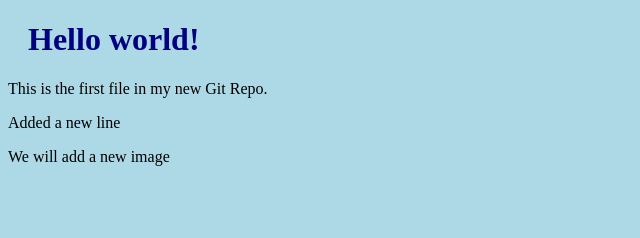
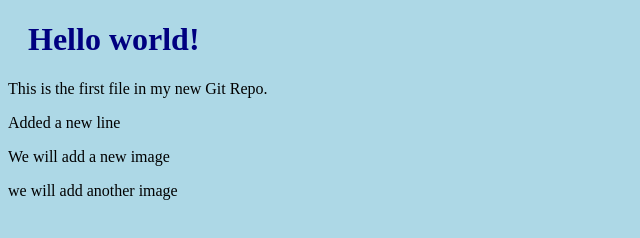
Before and after one commit to Soniabajpai/git-commands-tutorial, a plain HTML site: page index.html in a window 1280 px wide. Shown: the whole page, without its empty margins (0-640 px from the left). Drawn offline with Linux system fonts and the light colour scheme.

Commit message:
New image text added

```diff
--- a/index.html
+++ b/index.html
@@ -10,5 +10,6 @@
 <p>This is the first file in my new Git Repo.</p>
 <p> Added a new line</p>
 <p>We will add a new image</p>
+<p>we will add another image</p>
 </body>
 </html>
```
